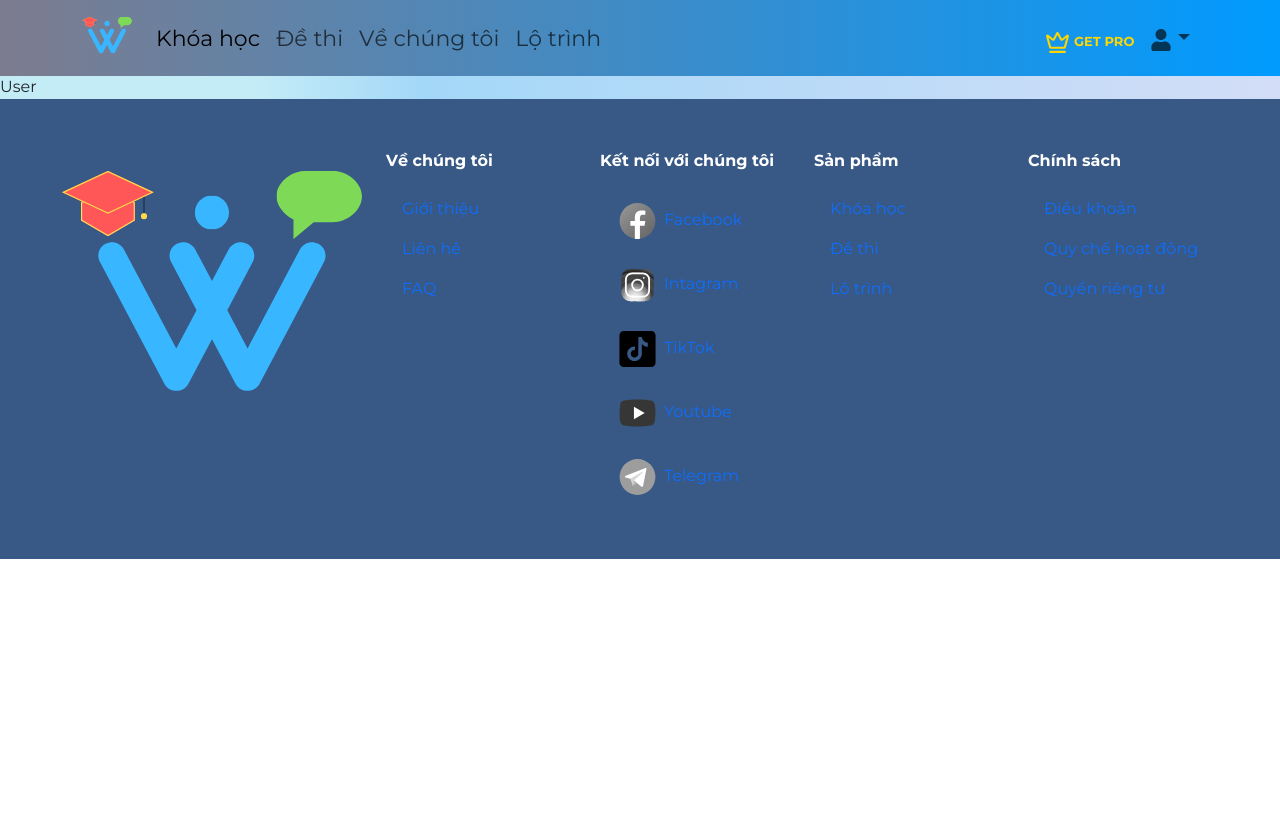
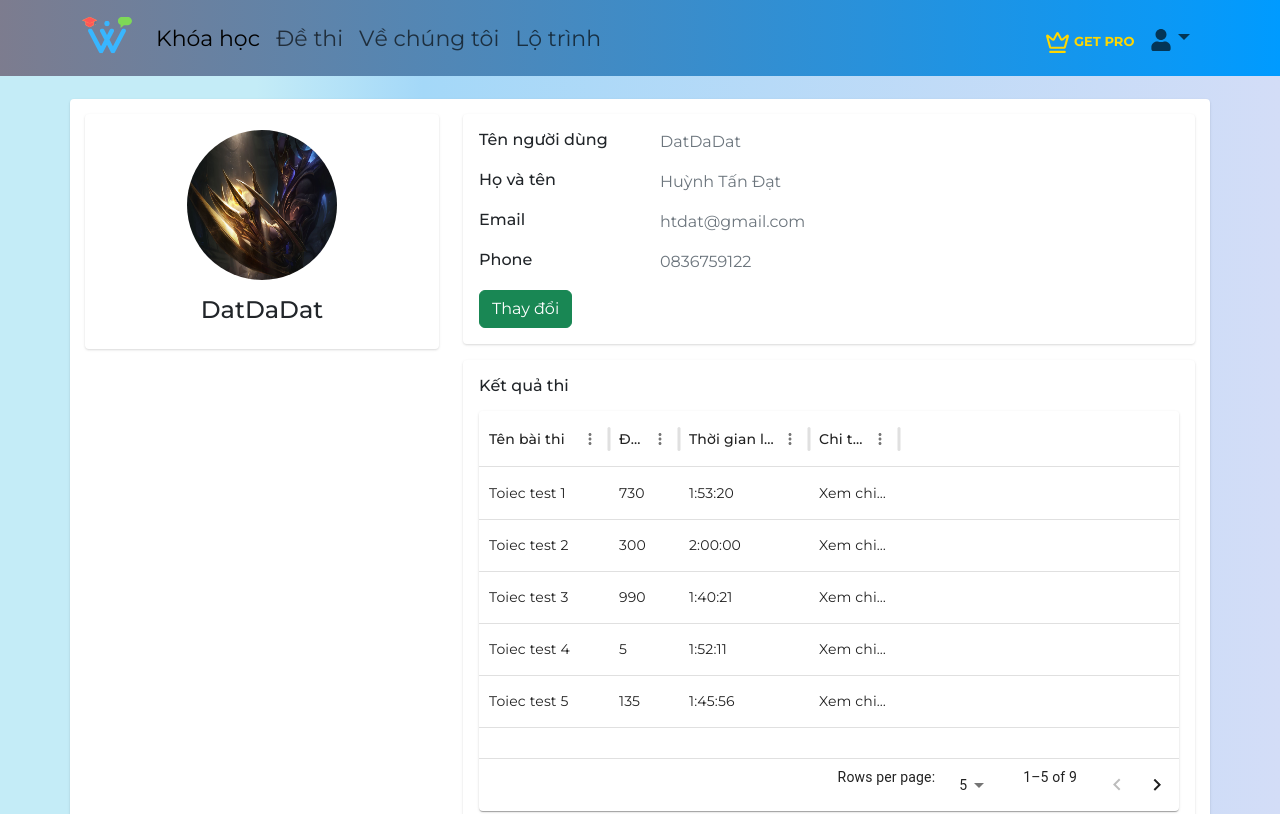
Before and after one commit to DatHuynhCoder/win_english_website, a React (Create React App) app: page /user in a window 1280 px wide. Shown: the top 814 px of the page. Built offline with nearby package versions, Linux system fonts and the light colour scheme.

Commit message:
style trang User

```diff
--- a/package.json
+++ b/package.json
@@ -3,9 +3,14 @@
   "version": "0.1.0",
   "private": true,
   "dependencies": {
+    "@emotion/react": "^11.13.5",
+    "@emotion/styled": "^11.13.5",
     "@fortawesome/fontawesome-free": "^6.6.0",
     "@fortawesome/free-brands-svg-icons": "^6.6.0",
     "@fortawesome/react-fontawesome": "^0.2.2",
+    "@mui/icons-material": "^6.1.9",
+    "@mui/material": "^6.1.9",
+    "@mui/x-data-grid": "^7.22.3",
     "@testing-library/jest-dom": "^5.17.0",
     "@testing-library/react": "^13.4.0",
     "@testing-library/user-event": "^13.5.0",
@@ -52,7 +57,6 @@
   },
   "description": "This project was bootstrapped with [Create React App](https://github.com/facebook/create-react-app).",
   "main": "index.js",
-  "devDependencies": {},
   "keywords": [],
   "author": "",
   "license": "ISC"
--- a/src/pages/User/User.jsx
+++ b/src/pages/User/User.jsx
@@ -1,7 +1,156 @@
-import React from 'react'
+import React from 'react';
+import {
+  Container,
+  Row,
+  Col,
+  Card,
+  Button,
+  Image,
+  ListGroup,
+  ProgressBar,
+} from 'react-bootstrap';
+import { DataGrid } from '@mui/x-data-grid';
+import Paper from '@mui/material/Paper';
+import UserImg from '../../assets/galaxy_slayer_Zed.jpg'
+
+import './User.scss';
+
+const columns = [
+  { field: 'examName', headerName: 'Tên bài thi', width: 130 },
+  { field: 'grade', headerName: 'Điểm số', width: 70 },
+  { field: 'duration', headerName: 'Thời gian làm', width: 130 },
+  { field: 'detailResult', headerName: 'Chi tiết', width: 90 }
+];
+
+const rows = [
+  { id: 1, examName: 'Toiec test 1', duration: '1:53:20', grade: 730, detailResult: 'Xem chi tiết' },
+  { id: 2, examName: 'Toiec test 2', duration: '2:00:00', grade: 300, detailResult: 'Xem chi tiết' },
+  { id: 3, examName: 'Toiec test 3', duration: '1:40:21', grade: 990, detailResult: 'Xem chi tiết' },
+  { id: 4, examName: 'Toiec test 4', duration: '1:52:11', grade: 5, detailResult: 'Xem chi tiết' },
+  { id: 5, examName: 'Toiec test 5', duration: '1:45:56', grade: 135, detailResult: 'Xem chi tiết' },
+  { id: 6, examName: 'Toiec test 6', duration: '1:30:23', grade: 450, detailResult: 'Xem chi tiết' },
+  { id: 7, examName: 'Toiec test 7', duration: '1:58:59', grade: 655, detailResult: 'Xem chi tiết' },
+  { id: 8, examName: 'Toiec test 8', duration: '1:54:45', grade: 850, detailResult: 'Xem chi tiết' },
+  { id: 9, examName: 'Toiec test 9', duration: '1:45:45', grade: 910, detailResult: 'Xem chi tiết' },
+];
+
+const paginationModel = { page: 0, pageSize: 5 };
 
 export default function User() {
   return (
-    <div>User</div>
-  )
+    <div className="user-profile">
+      <Container className="my-4 container">
+        <Row>
+          <Col md={4}>
+            <Card>
+              <Card.Body className="text-center">
+                <Image
+                  src={UserImg}
+                  alt="User"
+                  roundedCircle
+                  width="150"
+                  height="150"
+                />
+                <div className="mt-3">
+                  <h4 className='user-name'>DatDaDat</h4>
+                </div>
+              </Card.Body>
+            </Card>
+            {/* <Card className="mt-3">
+              <ListGroup variant="flush">
+                <ListGroup.Item className="d-flex justify-content-between align-items-center">
+                  <h6 className="mb-0">Website</h6>
+                  <span className="text-secondary">https://bootdey.com</span>
+                </ListGroup.Item>
+                <ListGroup.Item className="d-flex justify-content-between align-items-center">
+                  <h6 className="mb-0">Github</h6>
+                  <span className="text-secondary">bootdey</span>
+                </ListGroup.Item>
+                <ListGroup.Item className="d-flex justify-content-between align-items-center">
+                  <h6 className="mb-0">Twitter</h6>
+                  <span className="text-secondary">@bootdey</span>
+                </ListGroup.Item>
+                <ListGroup.Item className="d-flex justify-content-between align-items-center">
+                  <h6 className="mb-0">Instagram</h6>
+                  <span className="text-secondary">bootdey</span>
+                </ListGroup.Item>
+                <ListGroup.Item className="d-flex justify-content-between align-items-center">
+                  <h6 className="mb-0">Facebook</h6>
+                  <span className="text-secondary">bootdey</span>
+                </ListGroup.Item>
+              </ListGroup>
+            </Card> */}
+          </Col>
+
+          <Col md={8}>
+            {/* Thông tin cá nhân */}
+            <Card className="mb-3">
+              <Card.Body>
+                <Row className="mb-3">
+                  <Col sm={3}>
+                    <h6 className="mb-0">Tên người dùng</h6>
+                  </Col>
+                  <Col sm={9} className="text-secondary">
+                    DatDaDat
+                  </Col>
+                </Row>
+                <Row className="mb-3">
+                  <Col sm={3}>
+                    <h6 className="mb-0">Họ và tên</h6>
+                  </Col>
+                  <Col sm={9} className="text-secondary">
+                    Huỳnh Tấn Đạt
+                  </Col>
+                </Row>
+                <Row className="mb-3">
+                  <Col sm={3}>
+                    <h6 className="mb-0">Email</h6>
+                  </Col>
+                  <Col sm={9} className="text-secondary">
+                    htdat@gmail.com
+                  </Col>
+                </Row>
+                <Row className="mb-3">
+                  <Col sm={3}>
+                    <h6 className="mb-0">Phone</h6>
+                  </Col>
+                  <Col sm={9} className="text-secondary">
+                    0836759122
+                  </Col>
+                </Row>
+                <Row>
+                  <Col sm={12}>
+                    <Button variant="success">
+                      Thay đổi
+                    </Button>
+                  </Col>
+                </Row>
+              </Card.Body>
+            </Card>
+
+            {/* Danh sách kết quả thi */}
+            <Row>
+              <Col sm={12} className="mb-3">
+                <Card className="h-100">
+                  <Card.Body>
+                    <h6 className="d-flex align-items-center mb-3">Kết quả thi</h6>
+                    <Paper sx={{ height: 400, width: '100%' }}>
+                      <DataGrid
+                        rows={rows}
+                        columns={columns}
+                        initialState={{ pagination: { paginationModel } }}
+                        pageSizeOptions={[5, 10]}
+                        sx={{ border: 0 }}
+                        getRowId={(row) => row.id}
+                      />
+                    </Paper>
+                  </Card.Body>
+                </Card>
+              </Col>
+            </Row>
+          </Col>
+        </Row>
+      </Container>
+    </div>
+  );
 }
--- /dev/null
+++ b/src/pages/User/User.scss
@@ -0,0 +1,42 @@
+.user-profile {
+  margin-top: 20px;
+  color: #1a202c;
+  text-align: left;
+
+  .container {
+    background-color: #fff;
+    padding: 15px;
+    border-radius: 0.25rem;
+    box-shadow: 0 1px 3px rgba(0, 0, 0, 0.1), 0 1px 2px rgba(0, 0, 0, 0.06);
+  }
+
+  .card {
+    border: none;
+    border-radius: 0.25rem;
+    box-shadow: 0 1px 3px rgba(0, 0, 0, 0.1), 0 1px 2px rgba(0, 0, 0, 0.06);
+  }
+
+  .card-body {
+    padding: 1rem;
+    flex: 1 1 auto;
+    text-align: left;
+
+    .user-name {
+      margin-bottom: 0.5rem;
+    }
+  }
+
+  .text-secondary {
+    color: #718096;
+  }
+
+  .progress-bar {
+    background-color: #4a5568;
+  }
+
+  .btn {
+    &.me-2 {
+      margin-right: 0.5rem;
+    }
+  }
+}
```
Also changed, not shown: 1 other file (tests, documents, lock files or other folders).
